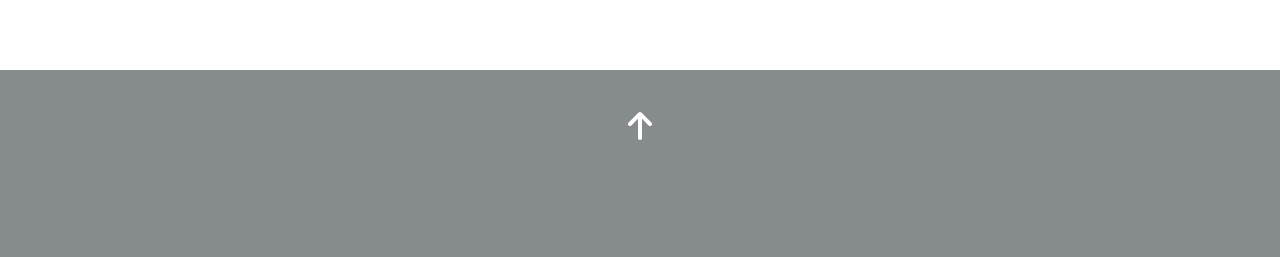
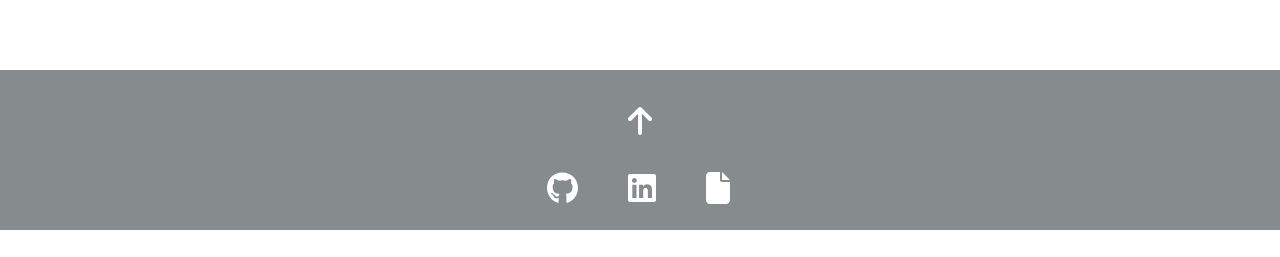
Before and after one commit to MekhiHart/portfolio, a React (Create React App) app: page / in a window 1280 px wide. Shown: the part 4462-4719 px from the top of the page. After the commit the page ends 4692 px from the top, so only its background shows below. Built offline with nearby package versions, Linux system fonts and the light colour scheme.

Commit message:
added icons in footer

```diff
--- a/src/Components/Footer.jsx
+++ b/src/Components/Footer.jsx
@@ -1,11 +1,20 @@
 import { FontAwesomeIcon } from '@fortawesome/react-fontawesome'
 import { faArrowUp } from '@fortawesome/free-solid-svg-icons'
+import {faGithub, faLinkedin} from "@fortawesome/free-brands-svg-icons"
+import {faFile} from '@fortawesome/free-solid-svg-icons'
 export default function Footer(props){
     const {scrollToDiv, scrollDivs} = props
     const [heroDiv] = scrollDivs
     return(
+
         <div id="FOOTER">
             <FontAwesomeIcon onClick={() => scrollToDiv(heroDiv)} style={{color:"white"}} className="popUp--header--icon" icon={faArrowUp} size='2x'/>
+
+            <div className="hero--links">
+                <a href="https://github.com/MekhiHart" target='_blank'><FontAwesomeIcon icon={faGithub} size='2x'/></a>
+                <a href="https://www.linkedin.com/in/mekhihart-delacruz/" target='_blank'><FontAwesomeIcon icon={faLinkedin} size='2x'/></a>
+                <a id="resume" href="https://drive.google.com/file/d/12Kqr3mP8Z75CRPphWRdP-PGQisb6zUsJ/view?usp=sharing" target='_blank'><FontAwesomeIcon icon={faFile} size='2x'/><span style={{marginLeft:"3px"}} ></span></a>
+            </div>
         </div>
     )
 }
--- a/src/index.css
+++ b/src/index.css
@@ -531,11 +531,23 @@ nav a:hover:before {
   background-color: #868B8E;
   display: flex;
   justify-content: center;
-  padding-top: 30px;
+
+  display: flex;
+  flex-direction: column;
+  align-items: center;
+
 }
 
 #FOOTER > *:hover{
   cursor: pointer;
+}
+
+#FOOTER > .hero--links {
+  padding-top: 30px;
+}
+
+#FOOTER > .hero--links > *{
+  color: white;
 }
 
 /** Media Queries */
```
